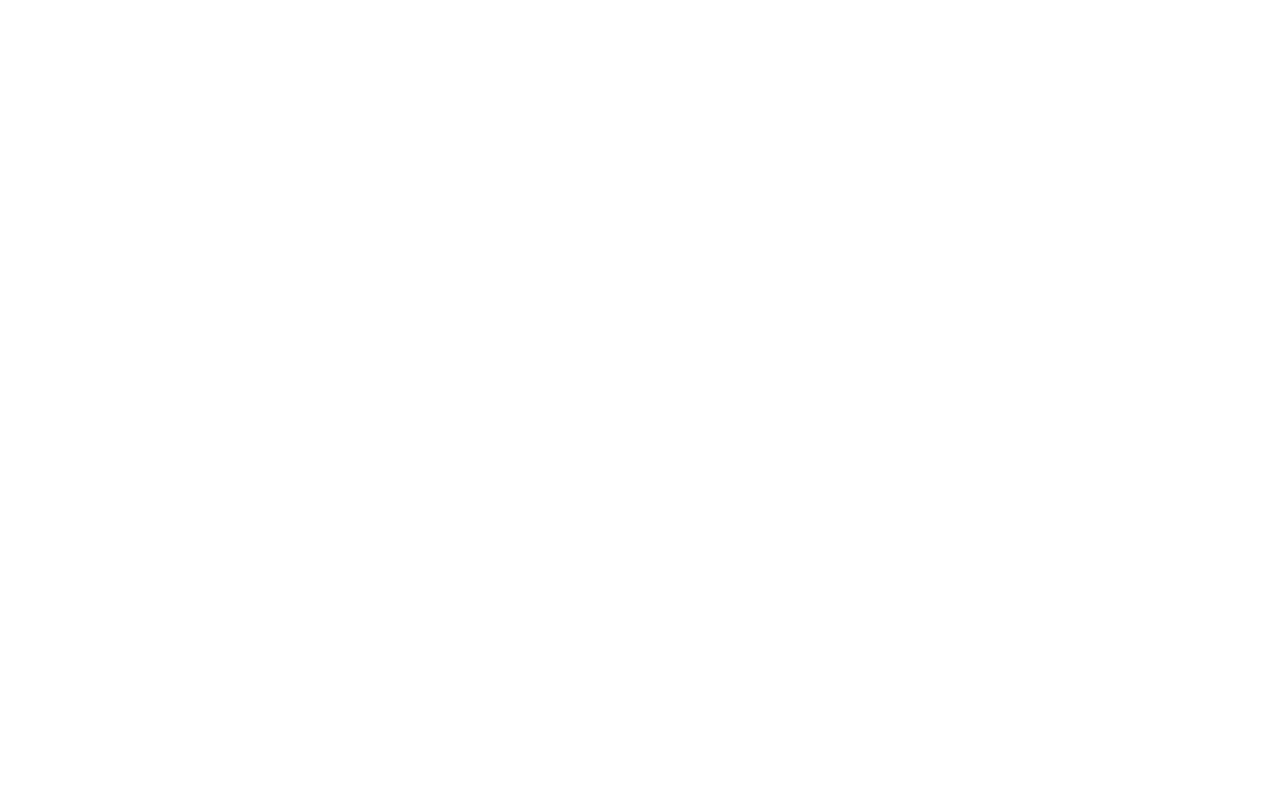
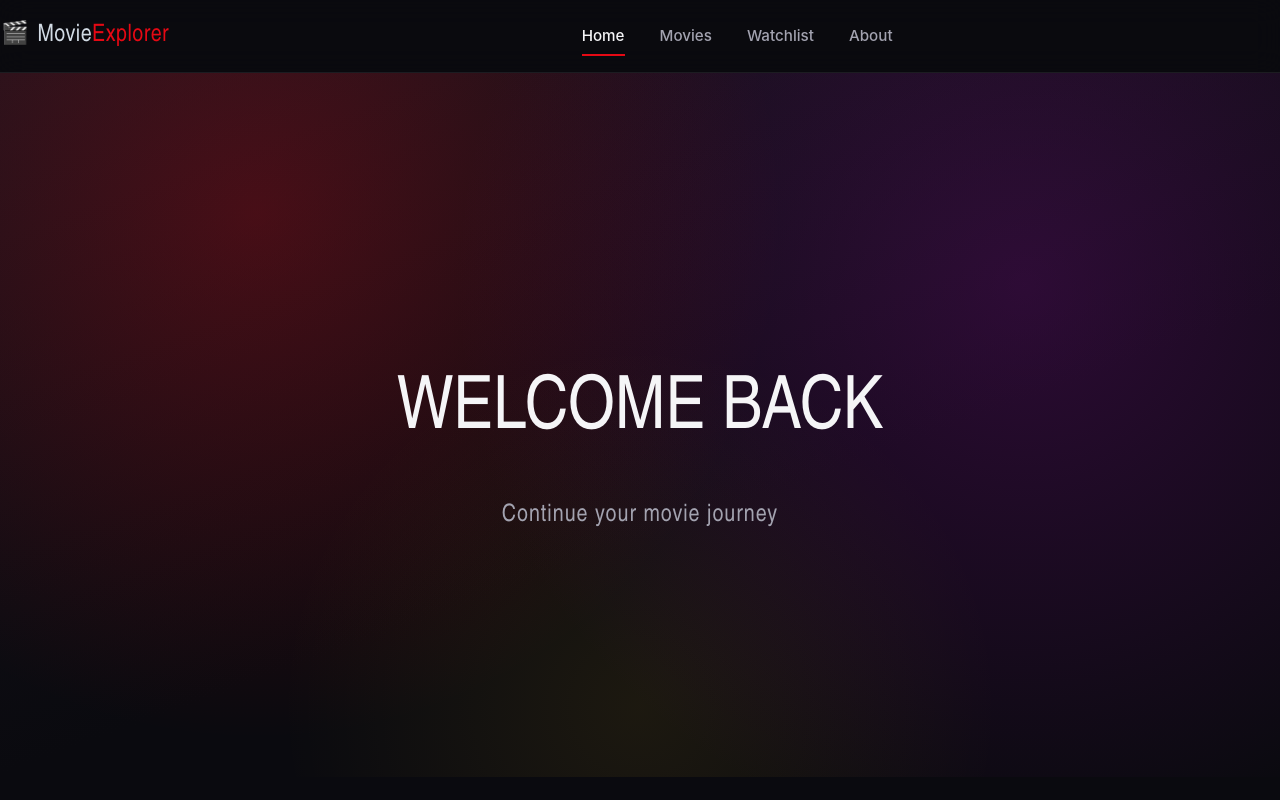
Before and after one commit to parthmalhotra-tech/movie-explorer, a FastAPI app: page /login in a window 1280 px wide. Before the commit the page is empty. Run offline with FastAPI, Linux system fonts and the light colour scheme.

Commit message:
2nd day push

```diff
--- a/static/css/login.css
+++ b/static/css/login.css
@@ -0,0 +1,188 @@
+* {
+  margin: 0;
+  padding: 0;
+  box-sizing: border-box;
+}
+
+:root {
+  --bg-primary: #0a0a0f;      /* main page background */
+  --bg-secondary: #121218;     /* alternating section background */
+  --bg-card: #1a1a22;          /* card surfaces */
+  --bg-card-hover: #21212b;    /* card surface on hover */
+
+  --text-primary: #f5f5f7;     /* headings / primary text */
+  --text-secondary: #a3a3b0;   /* body copy, muted text */
+  --text-muted: #6f6f7d;       /* fine print */
+
+  --accent-crimson: #e50914;   /* cinematic red accent */
+  --accent-crimson-dim: #a3060f;
+  --accent-gold: #f5c518;      /* IMDb-style rating gold */
+
+  --gradient-primary: linear-gradient(135deg, #e50914 0%, #7b0c8a 100%);
+  --gradient-hero: linear-gradient(180deg, rgba(10,10,15,0.4) 0%, rgba(10,10,15,0.85) 55%, #0a0a0f 100%);
+
+  --border-subtle: rgba(255, 255, 255, 0.08);
+  --border-glass: rgba(255, 255, 255, 0.12);
+
+  --radius-sm: 8px;
+  --radius-md: 14px;
+  --radius-lg: 22px;
+  --radius-pill: 99px;
+
+  --shadow-soft: 0 10px 30px rgba(0, 0, 0, 0.35);
+  --shadow-glow: 0 0 0 1px rgba(229, 9, 20, 0.25), 0 15px 40px rgba(229, 9, 20, 0.15);
+
+  --transition-fast: 0.2s ease;
+  --transition-med: 0.35s cubic-bezier(0.22, 1, 0.36, 1);
+
+  --font-display: 'Bebas Neue', 'Arial Narrow', sans-serif;
+  --font-body: 'Inter', -apple-system, BlinkMacSystemFont, sans-serif;
+
+  --max-width: 1240px;
+}
+.btn {
+  display: inline-flex;
+  align-items: center;
+  justify-content: center;
+  gap: 8px;
+  padding: 12px 26px;
+  font-family: var(--font-body);
+  font-size: 1em;
+  font-weight: 600;
+  border: none;
+  border-radius: var(--radius-pill);
+  cursor: pointer;
+  transition: transform var(--transition-fast), box-shadow var(--transition-fast), background var(--transition-fast), color var(--transition-fast);
+  white-space: nowrap;
+}
+.logo{
+  border: 1.5px solid transparent;
+
+}
+.logo:hover{
+  border:1.5px solid white;
+}
+body {
+  background-color: var(--bg-primary);
+  color: var(--text-primary);
+  font-family: var(--font-body);
+  line-height: 1.6;
+
+}
+a{
+    text-decoration: none;
+}
+.navbar__inner,
+.footer__inner {
+  width: 100%;
+  max-width: var(--max-width);
+  margin: 0 auto;
+  padding: 0 32px;
+}
+.navbar {
+  position: sticky;
+  top: 0;
+  z-index: 100;
+  background: rgba(10, 10, 15, 0.7);
+  backdrop-filter: blur(14px);
+  -webkit-backdrop-filter: blur(14px);
+  border-bottom: 1px solid var(--border-subtle);
+}
+.navbar_inner {
+  display: flex;
+  align-items: center;
+  justify-content: space-evenly;
+  height: 72px;
+  gap: 24px;
+}
+.logo{
+     display: flex;
+  align-items: center;
+  gap: 8px;
+  font-family: var(--font-display);
+  font-size: 1.5rem;
+  letter-spacing: 0.5px;
+  flex-shrink: 0;
+}
+.logo_icon {
+  font-size: 1.4rem;
+}
+.logo_text {
+ color: rgba(225, 235, 244, 0.932);
+}
+
+.logo_accent {
+  color: var(--accent-crimson);
+}
+
+.nav-links {
+  display: flex;
+  align-items: center;
+  gap: 35px;
+  flex: 1;
+  justify-content: center;
+}
+
+.nav-links_item {
+  position: relative;
+  font-size: 0.95rem;
+  font-weight: 500;
+  color: var(--text-secondary);
+  padding: 6px 0;
+  transition: color var(--transition-fast);
+}
+.nav-links_item::after {
+  content: '';
+  position: absolute;
+  left: 0;
+  bottom: -2px;
+  width: 0;
+  height: 2px;
+  background: var(--accent-crimson);
+  transition: width var(--transition-fast);
+}
+
+.nav-links_item:hover,
+.nav-links_item.is-active {
+  color: var(--text-primary);
+}
+
+.nav-links_item:hover::after,
+.nav-links_item.is-active::after {
+  width: 100%;
+}
+.hero {
+  position: relative;
+  min-height: 88vh;
+  display: flex;
+  align-items: center;
+  justify-content: center;
+  overflow: hidden;
+  padding: 120px 24px 80px;
+
+  background:
+    radial-gradient(circle at 20% 20%, rgba(229, 9, 20, 0.25), transparent 45%),
+    radial-gradient(circle at 80% 30%, rgba(123, 12, 138, 0.3), transparent 50%),
+    radial-gradient(circle at 50% 90%, rgba(245, 197, 24, 0.08), transparent 40%),
+    linear-gradient(160deg, #17131c 0%, #0a0a0f 60%);
+}
+.hero_text{
+    display:flex;
+    justify-content: center;
+    align-items: center;
+    flex-direction: column;
+    color:var(--text-primary);
+    font-family: var(--font-display);
+    }
+.title{
+    font-size: 3em;
+    font-size: clamp(2.6rem, 6vw, 4.6rem);
+
+}
+.subtitle{
+    font-size: 1.5rem;
+  color: var(--text-secondary);
+   letter-spacing: 1px;
+
+
+}
--- a/templates/login.html
+++ b/templates/login.html
@@ -6,3 +6,29 @@
   <title>Movie Explorer </title>
   <link rel="stylesheet" href="/static/css/login.css" />
 </head>
+<body>
+  <header class="navbar">
+    <div class="navbar_inner">
+      <a href="/" class="logo">
+        <span class="logo_icon">🎬</span>
+        <span class="logo_text">Movie<span class="logo_accent">Explorer</span></span>
+      </a>
+      <nav class="nav-links">
+         <a href="#" class="nav-links_item is-active">Home</a>
+        <a href="#trending" class="nav-links_item">Movies</a>
+        <a href="#" class="nav-links_item">Watchlist</a>
+        <a href="#" class="nav-links_item">About</a>
+      </nav>
+    </div>
+  </header>
+  <main>
+    <section class="hero">
+      <div class="hero_text">
+        <P class="hero_text title">WELCOME BACK</P>
+        <br>
+        <P class="hero_text subtitle">Continue your movie journey</P>
+        </div>
+
+    </section>
+  </main>
+</body>
```
Also changed, not shown: static/css/main_page.css (+13 -12 lines), templates/main_page.html (+5 -17 lines).
